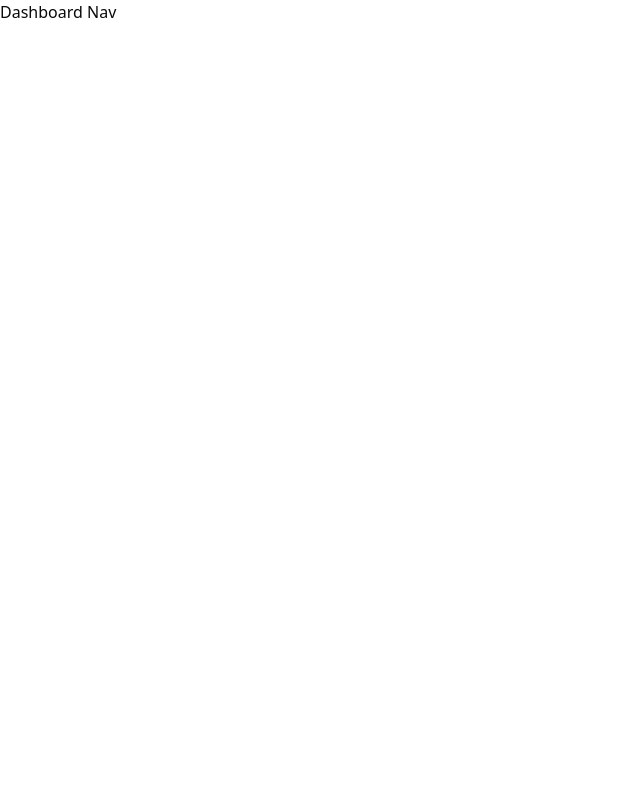
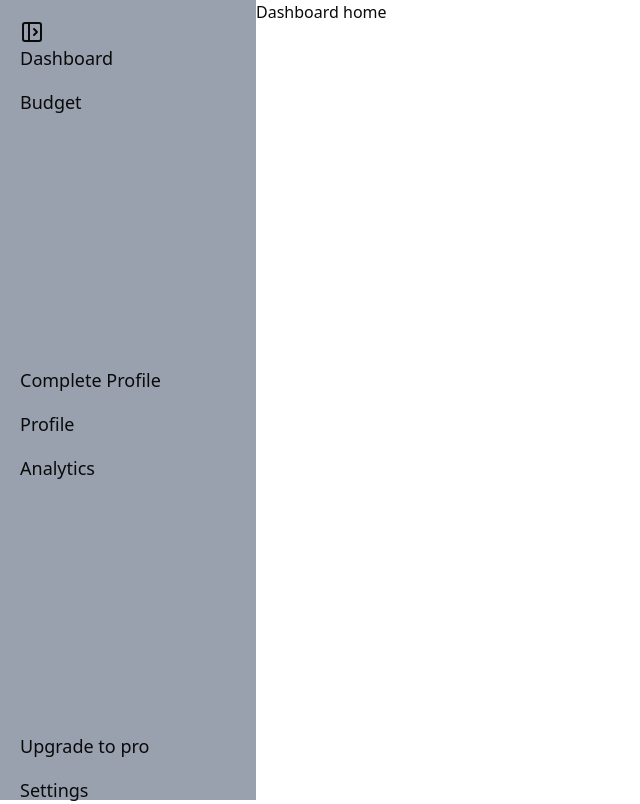
Before and after one commit to Alexandru2401/finans, a React app in the folder frontend/: page /dashboard in a window 1280 px wide. Shown: the whole page, without its empty margins (0-640 px from the left). Built offline with nearby package versions, Linux system fonts and the light colour scheme; the HTML template or start-up script is replaced by a standard one.

Commit message:
feat: add navigation on dashboard pages

```diff
--- a/frontend/src/App.tsx
+++ b/frontend/src/App.tsx
@@ -9,6 +9,8 @@ import Login from "./pages/auth/Login";
 import SignIn from "./pages/auth/Signin";
 import SuccessStories from "./pages/public/blog/SuccessStories";
 import WriteStory from "./pages/public/blog/WriteStory";
+import DashboardHomePage from "./pages/dashboard/DashboardHomePage";
+import Chart from "./pages/dashboard/BudgetPage";
 
 const router = createBrowserRouter([
   {
@@ -57,6 +59,16 @@ const router = createBrowserRouter([
   {
     path: "/dashboard",
     element: <DashboardRootLayout />,
+    children: [
+      {
+        index: true,
+        element: <DashboardHomePage />,
+      },
+      {
+        path: "/dashboard/budget",
+        element: <Chart />,
+      },
+    ],
   },
 ]);
 
--- /dev/null
+++ b/frontend/src/pages/dashboard/BudgetPage.tsx
@@ -0,0 +1,3 @@
+export default function BuggetPage() {
+  return <div>Budget Page</div>;
+}
--- /dev/null
+++ b/frontend/src/pages/dashboard/DashboardHomePage.tsx
@@ -0,0 +1,3 @@
+export default function DashboardHomePage() {
+  return <div>Dashboard home</div>;
+}
--- a/frontend/src/routes/layout/DashboardRootLayout.tsx
+++ b/frontend/src/routes/layout/DashboardRootLayout.tsx
@@ -3,11 +3,11 @@ import { Outlet } from "react-router";
 
 export default function DashboardRootLayout() {
   return (
-    <>
+    <div className="flex min-h-screen">
       <DashboardMainNavigation />
-      <main>
+      <main className="flex-1">
         <Outlet />
       </main>
-    </>
+    </div>
   );
 }
--- a/frontend/src/routes/navigation/DashboardMainNavigation.tsx
+++ b/frontend/src/routes/navigation/DashboardMainNavigation.tsx
@@ -1,3 +1,46 @@
+import { Link } from "react-router";
+import { PanelLeftOpen } from "lucide-react";
+import { useState } from "react";
+
 export default function DashboardMainNavigation() {
-  return <div>Dashboard Nav</div>;
+  const [open, setOpen] = useState(true);
+
+  return (
+    <aside className={`bg-gray-400 p-5 ${open ? "w-64" : "w-16"}`}>
+      <PanelLeftOpen onClick={() => setOpen((prev) => !prev)} />
+
+      <nav className="flex flex-col justify-between h-full text-lg">
+        <ul className="flex gap-4 flex-col">
+          <li>
+            <Link to="/dashboard">Dashboard</Link>
+          </li>
+
+          <li>
+            <Link to="/dashboard/budget">Budget</Link>
+          </li>
+        </ul>
+
+        <ul className="flex gap-4 flex-col">
+          <li>
+            <Link to="/dashboard/complete-profile">Complete Profile</Link>
+          </li>
+          <li>
+            <Link to="/dashboard/profile">Profile</Link>
+          </li>
+          <li>
+            <Link to="/dashboard/analitics">Analytics</Link>
+          </li>
+        </ul>
+
+        <ul className="flex gap-4 flex-col">
+          <li>
+            <Link to="/dashboard/plans">Upgrade to pro</Link>
+          </li>
+          <li>
+            <Link to="/dashboard/settings">Settings</Link>
+          </li>
+        </ul>
+      </nav>
+    </aside>
+  );
 }
```
